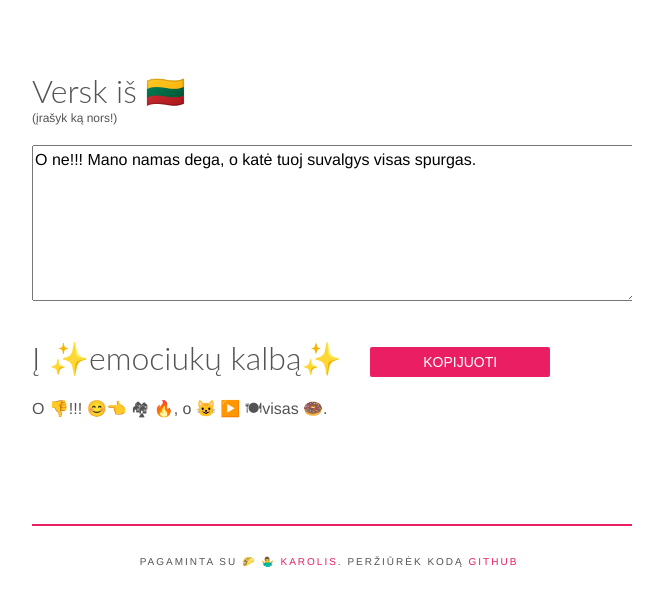
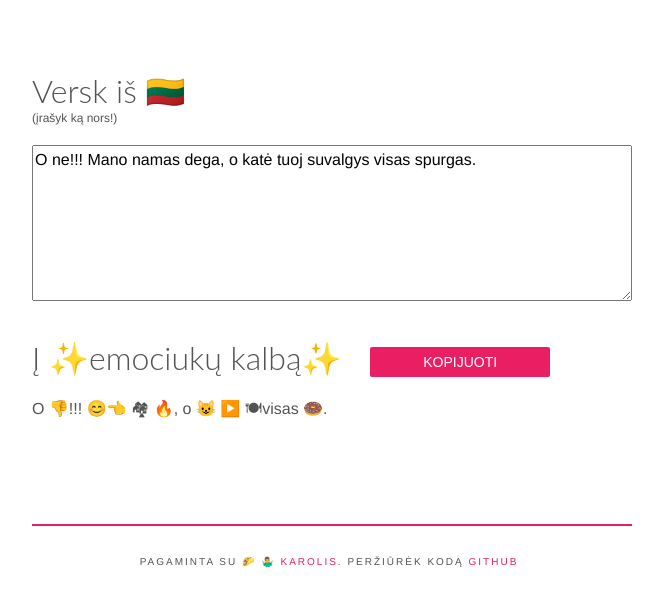
Before and after one commit to karooolis/emoji-translate, a React (Create React App) app in the folder client/: page / in a window 1280 px wide. Shown: the top 606 px of the page, without its empty margins (308-971 px from the left). Built offline with nearby package versions, Linux system fonts and the light colour scheme; the HTML template or start-up script is replaced by a standard one.

Commit message:
Add styles

```diff
--- a/client/src/App.css
+++ b/client/src/App.css
@@ -28,7 +28,7 @@ h1 {
   margin-bottom: 0;
 }
 textarea {
-  width: 100%;
+  width: 99%;
   font-family: 'Helvetica';
   font-weight: 300;
   font-size: 16px;
```
